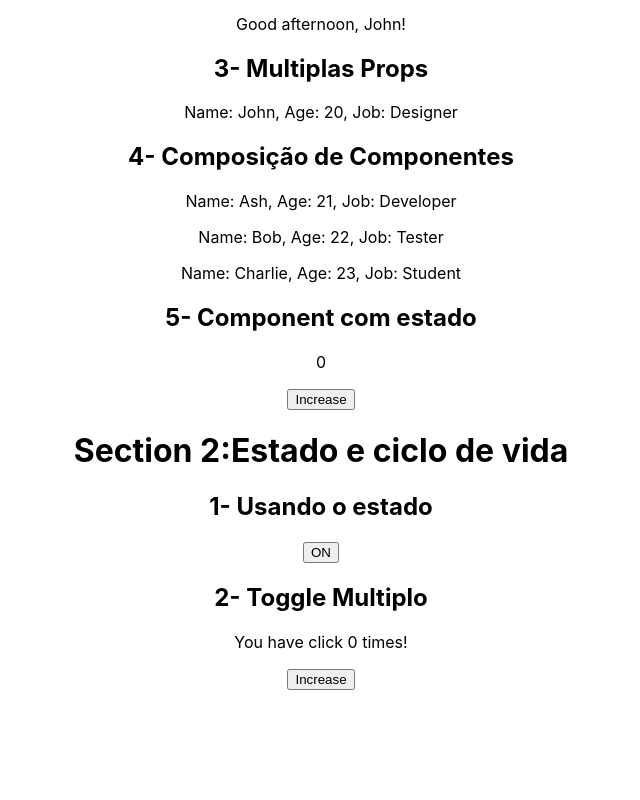
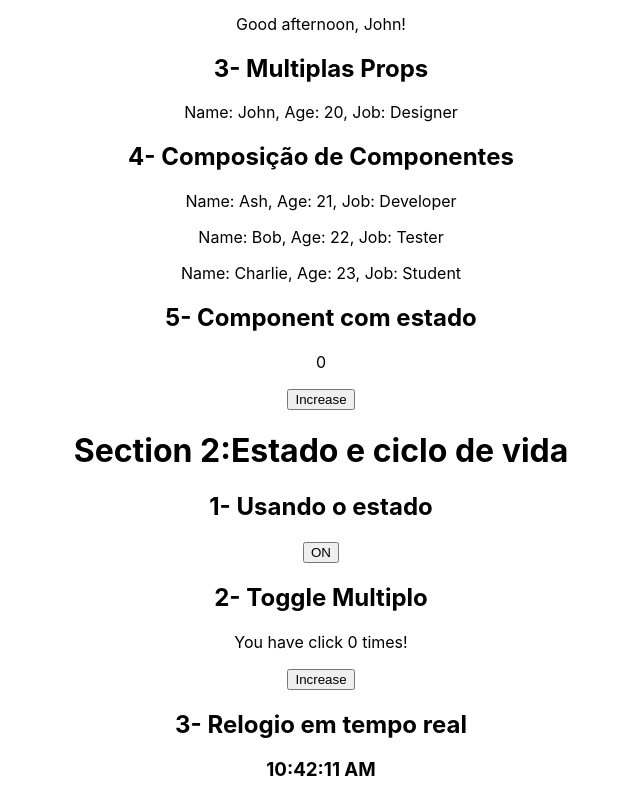
Before and after one commit to mmartins23/react-js-desafios, a React (Create React App) app in the folder 1- Components and Props/section1-app/: page / in a window 1280 px wide. Shown: the part 206-1006 px from the top of the page, without its empty margins (319-959 px from the left). Before the commit the page ends 896 px from the top, so only its background shows below. Built offline with nearby package versions, Linux system fonts and the light colour scheme; the HTML template or start-up script is replaced by a standard one.

Commit message:
Ex 9: Relógio em tempo real

```diff
--- a/1- Components and Props/section1-app/src/App.js
+++ b/1- Components and Props/section1-app/src/App.js
@@ -6,6 +6,7 @@ import Family from './components/Family';
 import Counter from './components/Counter';
 import Toggle from './components/Toggle';
 import ToggleMultiple from './components/ToggleMultiple';
+import Clock from './components/Clock';
 
 
 function App() {
@@ -44,6 +45,8 @@ function App() {
       <Toggle />
       <h2>2- Toggle Multiplo</h2>
       <ToggleMultiple/>
+      <h2>3- Relogio em tempo real</h2>
+      <Clock/>
     </div>
   );
 }
--- /dev/null
+++ b/1- Components and Props/section1-app/src/components/Clock.jsx
@@ -0,0 +1,19 @@
+import { useState, useEffect } from "react";
+
+const Clock = () => {
+    const [time, setTime] = useState(new Date());
+
+    useEffect(() => {
+        const timer = setInterval(() => {
+            setTime(new Date());
+        }, 1000)
+
+        return(() => clearInterval(timer));
+    }, [])
+
+  return (
+    <h3>{time.toLocaleTimeString()}</h3>
+  )
+}
+
+export default Clock
```
Also changed, not shown: 1 other file (tests, documents, lock files or other folders).
